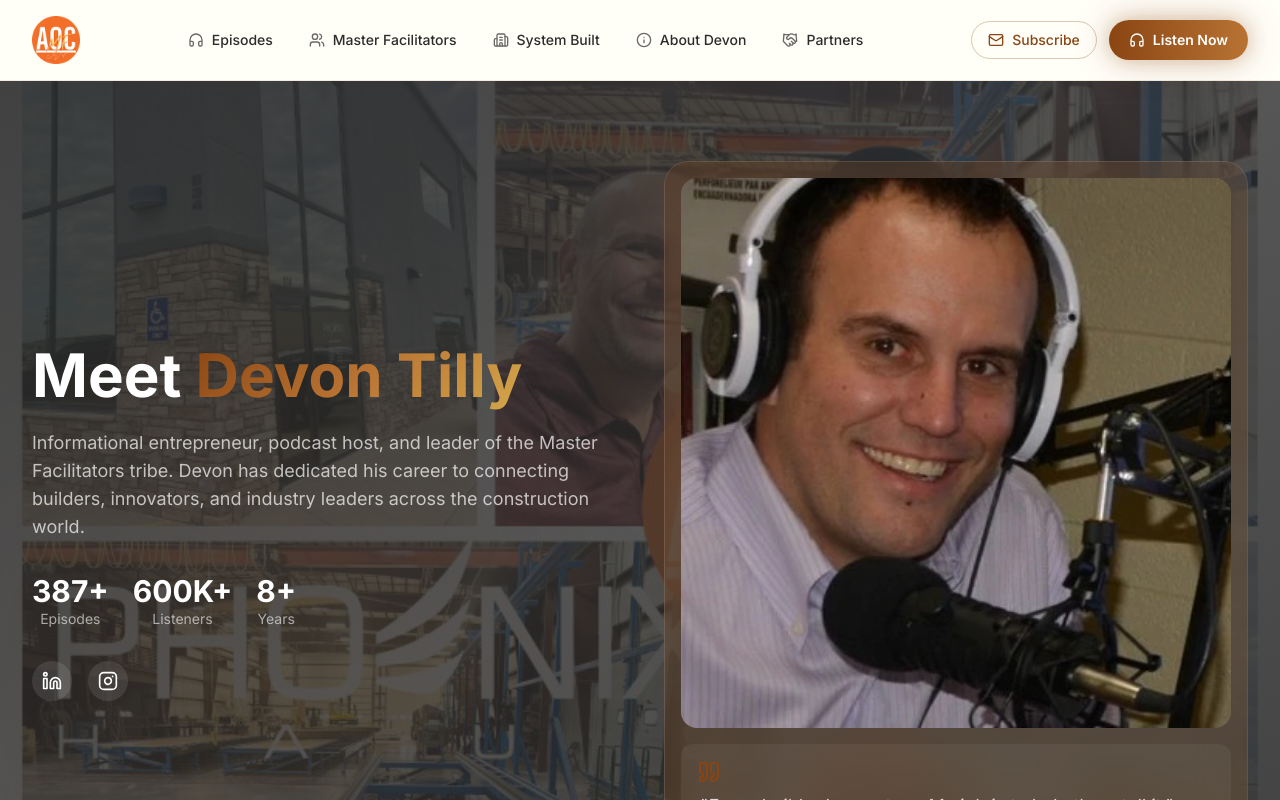
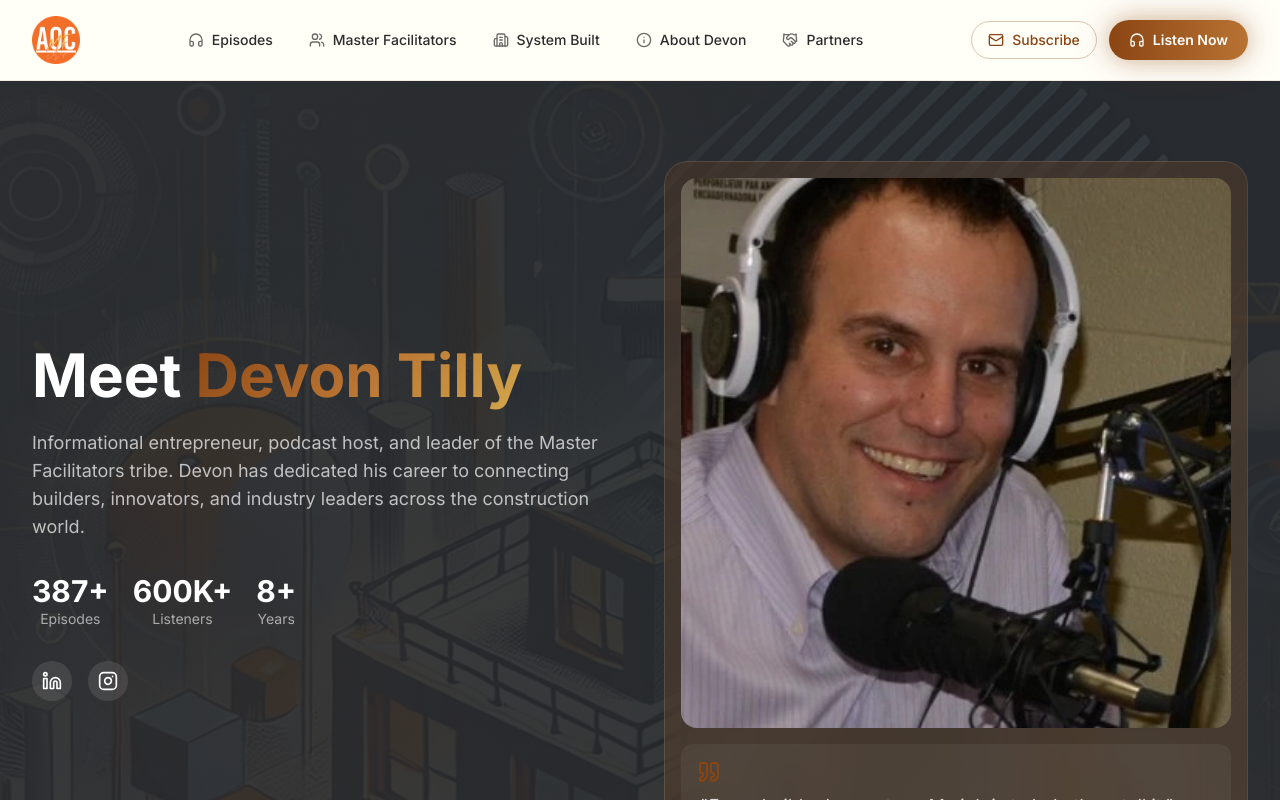
Before and after one commit to HummingAgent/aoc-website, a Next.js app: page /about in a window 1280 px wide. Shown: the top 800 px of the page. Built offline with nearby package versions, Linux system fonts and the light colour scheme; a web font is replaced by a local one.

Commit message:
Switch about hero to building image, keep subscribe with Devon

```diff
--- a/src/app/about/page.tsx
+++ b/src/app/about/page.tsx
@@ -72,7 +72,7 @@ export default function AboutPage() {
         {/* Background Image */}
         <div
           className="absolute inset-0 bg-cover bg-center"
-          style={{ backgroundImage: "url('/images/hero-devon.jpg')" }}
+          style={{ backgroundImage: "url('/images/hero-header.jpg')" }}
         />
         <div className="absolute inset-0 bg-gradient-to-br from-charcoal/90 via-charcoal/80 to-charcoal/90" />
         <div className="absolute inset-0 beam-pattern opacity-10" />
```
